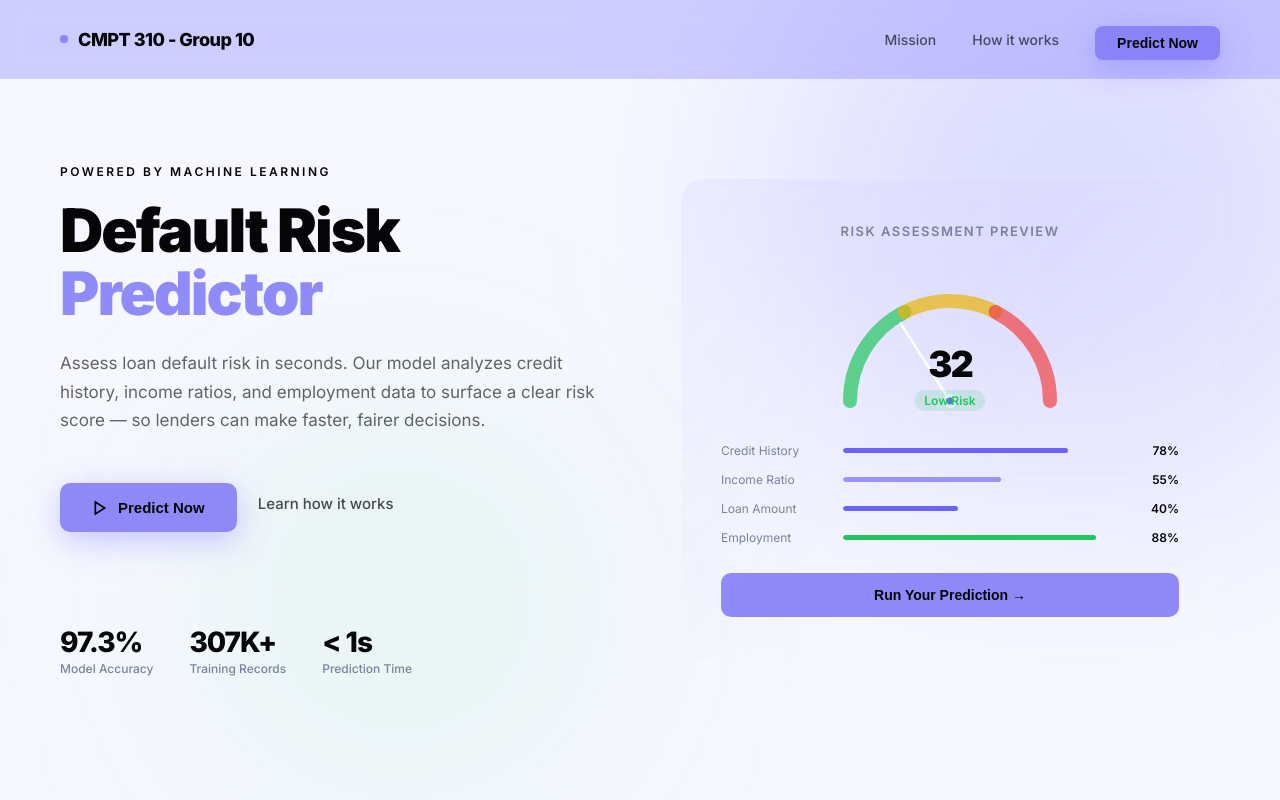
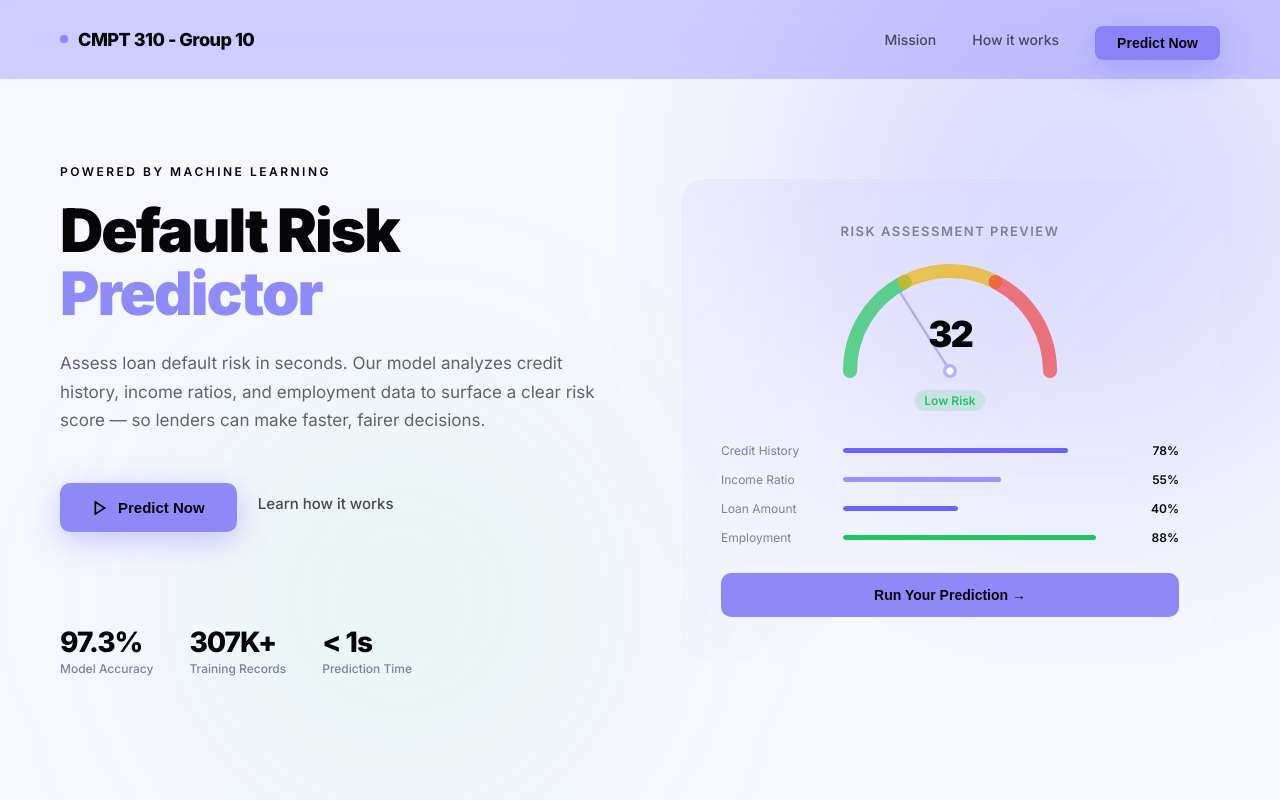
Before and after one commit to hoyongj/home-credit-risk-app, a React (Vite) app in the folder front/: page / in a window 1280 px wide. Shown: the top 800 px of the page. Built offline with nearby package versions, Linux system fonts and the light colour scheme; no server answers.

Commit message:
changes in gauge svg

```diff
--- a/front/src/LandingPage.jsx
+++ b/front/src/LandingPage.jsx
@@ -174,7 +174,7 @@ const styles = `
   .lp-gauge-wrap { position: relative; width: 240px; height: 140px; }
   .lp-gauge-svg { width: 240px; height: 140px; overflow: visible; }
   .lp-needle {
-    transform-origin: 120px 130px;
+    transform-origin: 120px 100px;
     transition: transform 1.6s cubic-bezier(0.34, 1.2, 0.64, 1);
   }
   .lp-gauge-score-wrap {
@@ -183,11 +183,13 @@ const styles = `
   }
   .lp-gauge-score {
     font-size: 36px; font-weight: 900; letter-spacing: -2px; color: var(--white);
+    margin-bottom: 30px;
   }
   .lp-gauge-band {
     font-size: 12px; font-weight: 600;
     padding: 3px 10px; border-radius: 20px;
     margin-top: 4px; display: inline-block;
+
   }
   .lp-band-low    { background: rgba(34,197,94,0.15);  color: var(--green); }
   .lp-band-medium { background: rgba(234,179,8,0.15);  color: var(--yellow); }
@@ -356,14 +358,14 @@ function RiskGauge({ score = 32 }) {
 
       <div className="lp-gauge-wrap">
         <svg className="lp-gauge-svg" viewBox="0 0 240 140">
-          <path d={arc(120,130,100,0,180)} fill="none" stroke="rgba(255,255,255,0.06)" strokeWidth="14" strokeLinecap="round"/>
-          <path d={arc(120,130,100,0,63)}  fill="none" stroke="#22C55E" strokeWidth="14" strokeLinecap="round" opacity="0.7"/>
-          <path d={arc(120,130,100,63,117)} fill="none" stroke="#EAB308" strokeWidth="14" strokeLinecap="round" opacity="0.7"/>
-          <path d={arc(120,130,100,117,180)} fill="none" stroke="#EF4444" strokeWidth="14" strokeLinecap="round" opacity="0.7"/>
+          <path d={arc(120,100,100,0,180)} fill="none" stroke="rgba(255,255,255,0.06)" strokeWidth="14" strokeLinecap="round"/>
+          <path d={arc(120,100,100,0,63)}  fill="none" stroke="#22C55E" strokeWidth="14" strokeLinecap="round" opacity="0.7"/>
+          <path d={arc(120,100,100,63,117)} fill="none" stroke="#EAB308" strokeWidth="14" strokeLinecap="round" opacity="0.7"/>
+          <path d={arc(120,100,100,117,180)} fill="none" stroke="#EF4444" strokeWidth="14" strokeLinecap="round" opacity="0.7"/>
           <g className="lp-needle" style={{ transform: `rotate(${animated ? needleDeg : -90}deg)` }}>
-            <line x1="120" y1="130" x2="120" y2="38" stroke="white" strokeWidth="2.5" strokeLinecap="round"/>
-            <circle cx="120" cy="130" r="7" fill="white" opacity="0.9"/>
-            <circle cx="120" cy="130" r="3.5" fill="#6C63FF"/>
+            <line x1="120" y1="100" x2="120" y2="8" stroke="#b1adfc" strokeWidth="2.5" strokeLinecap="round"/>
+            <circle cx="120" cy="100" r="7" fill="#b1adfc" opacity="0.9"/>
+            <circle cx="120" cy="100" r="3.5" fill="#FFFF"/>
           </g>
         </svg>
         <div className="lp-gauge-score-wrap">
```
